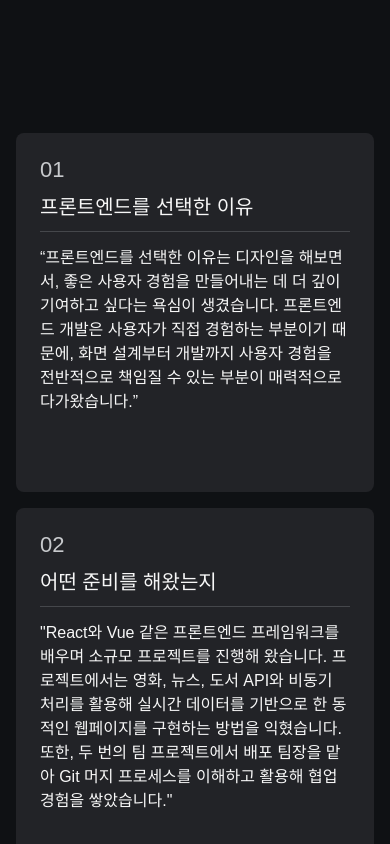
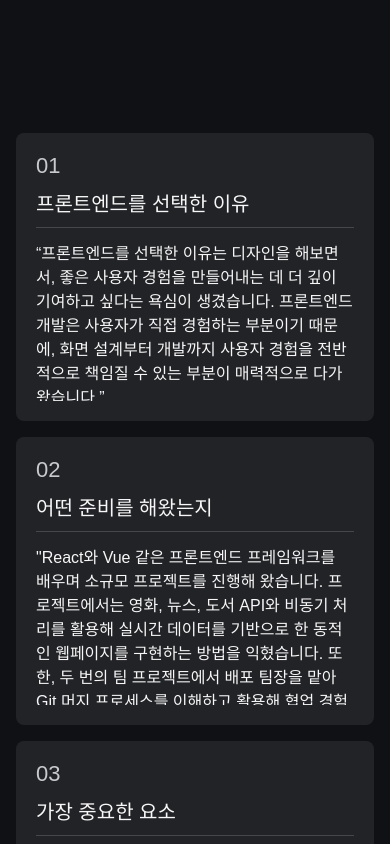
Before and after one commit to qodql/vue-portfolio, a Vue app: page / in a window 390 px wide. Shown: the part 1140-1984 px from the top of the page. Built offline with nearby package versions, Linux system fonts and the light colour scheme; a web font is replaced by a local one.

Commit message:
mouse hover

```diff
--- a/src/assets/styles/Header.scss
+++ b/src/assets/styles/Header.scss
@@ -85,21 +85,31 @@
                 }
             }
             .nav {
-                display: none;
-                &.open {
                 width: 100%;
-                    display: flex;
-                    flex-direction: column;
-                    background-color: var(--color-background-black02);
                 position: absolute;
                 top: 80px;
                 left: 0;
+                background-color: var(--color-background-black02);
+                opacity: 0;
+                visibility: hidden;
+                transform: translateY(-20px);
+                display: flex;
+                flex-direction: column;
+                align-items: center;
+                pointer-events: none;
+                &.open {
+                    transition: all 0.3s ease;
+                    opacity: 1;
+                    visibility: visible;
+                    transform: translateY(0);
+                    pointer-events: auto;
+                }
                 a {
                     padding: 28px 0;
                     text-align: center;
+                    font-size: 18px;
                 }
             }
         }
     }
 }
-}
--- a/src/assets/styles/Main.scss
+++ b/src/assets/styles/Main.scss
@@ -363,16 +363,8 @@
                     &:hover {
                         figure {
                             position: relative;
-                            &::after {
-                                width: 100%;
-                                height: 100%;
-                                display: block;
-                                content: '';
-                                position: absolute;
-                                top: 0;
-                                left: 0;
-                                background-color: rgba($color: #000000, $alpha: 0.25);
-                                border-radius: 8px;
+                            img {
+                                transform: scale(1.03);
                             }
                         }
                     }
@@ -380,11 +372,16 @@
                         width: 100%;
                         height: 308px;
                         margin-bottom: 28px;
+                        overflow: hidden;
+                        transition: all 0.4s ease;
+                        border-radius: 8px;
                         img {
                             width: 100%;
                             height: 100%;
                             border-radius: 8px;
                             object-fit: cover;
+                            transition: all 0.4s ease;
+                            will-change: transform;
                         }
                     }
                     .project-item-contents {
--- a/src/assets/styles/Responsive.scss
+++ b/src/assets/styles/Responsive.scss
@@ -139,13 +139,14 @@
                     flex-direction: column;
                     gap: 36px;
                     .about-item {
+                        height: 320px;
                         &.active {
                             display: none;
                         }
                         .about-item-inner {
                             width: 100%;
                             height: 100%;
-                            padding: 36px;
+                            padding: 32px;
                             span {
                                 font-size: 36px;
                                 padding-bottom: 16px;
@@ -270,10 +271,12 @@
                 .about-list {
                     gap: 32px;
                     .about-item {
+                        height: 300px;
                         .about-item-inner {
                             padding: 28px;
                             span {
                                 font-size: 32px;
+                                padding-bottom: 20px;
                             }
                             h5 {
                                 font-size: 30px;
@@ -411,7 +414,6 @@
     }
 }
 
-
 @media (max-width: 760px) {
     .main {
         #intro {
@@ -453,14 +455,15 @@
                 .about-list {
                     gap: 28px;
                     .about-item {
+                        height: 280px;
                         .about-item-inner {
                             span {
                                 font-size: 28px;
-                                padding-bottom: 12px;
+                                padding-bottom: 16px;
                             }
                             h5 {
                                 font-size: 24px;
-                                padding-bottom: 16px;
+                                padding-bottom: 28px;
                             }
                             p {
                                 font-size: 18px;
@@ -487,6 +490,7 @@
                         gap: 0;
                         &:nth-child(2) {
                             width: 100%;
+                            height: 100%;
                         }
                         .skill-item-title {
                             border-radius: 8px 8px 0 0;
@@ -568,6 +572,15 @@
 
 @media (max-width: 600px) {
     .main {
+        #about {
+            .about-container {
+                .about-list {
+                    .about-item {
+                        height: 312px;
+                    }
+                }
+            }
+        }
         #project {
             .project-container {
                 .project-list {
@@ -619,15 +632,15 @@
                 .about-list {
                     gap: 16px;
                     .about-item {
+                        height: 288px;
                         .about-item-inner {
-                            padding: 24px;
+                            padding: 20px;
                             span {
                                 font-size: 22px;
-                                padding-bottom: 8px;
                             }
                             h5 {
                                 font-size: 20px;
-                                padding-bottom: 12px;
+                                padding-bottom: 20px;
                             }
                             p {
                                 font-size: 16px;
@@ -698,6 +711,21 @@
     }
 }
 
+@media (max-width: 380px) {
+    .main {
+        #about {
+            .about-container {
+                .about-list {
+                    .about-item {
+                        height: 312px;
+                    }
+                }
+            }
+        }
+    }
+}
+
+
 @media (max-width: 336px) {
     .main {
         #intro {
```
Lines whose indentation alone changed are shown as unchanged.
